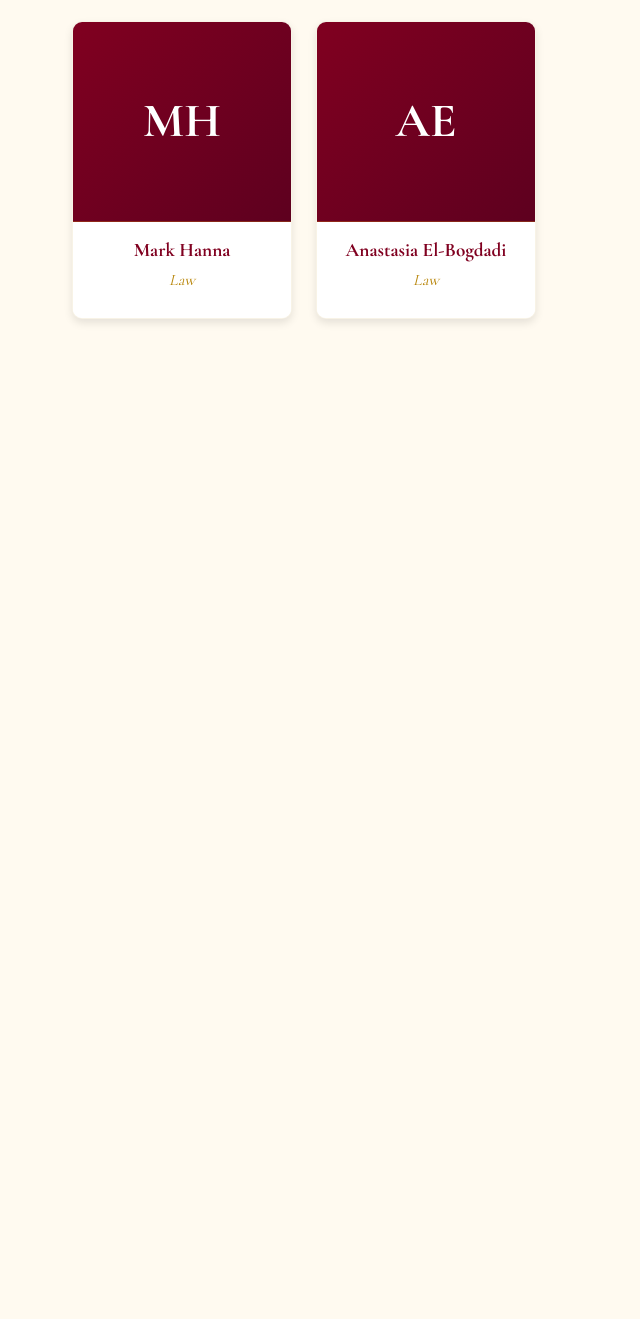
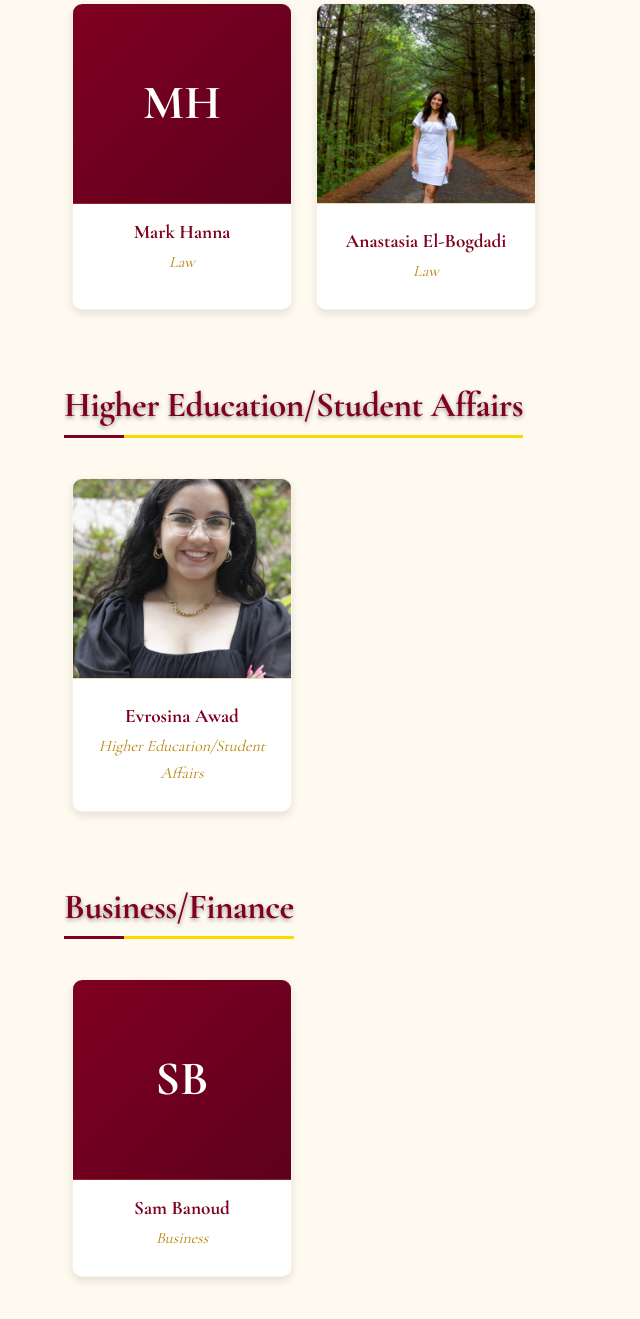
Before and after one commit to spsj-boston/spsj-advising.github.io, a plain HTML site: page index.html in a window 1280 px wide. Shown: the part 6039-7358 px from the top of the page, without its empty margins (0-640 px from the left). Before the commit the page ends 6432 px from the top, so only its background shows below. Drawn offline with nearby package versions, Linux system fonts and the light colour scheme.

Commit message:
Integrated real advisor data

```diff
--- a/advisors_data.json
+++ b/advisors_data.json
@@ -34,7 +34,7 @@
     "title": "Biology (PhD)",
     "category": "Biology/Academia",
     "image": "advisors/clara_fikry.jpeg",
-    "bio": "",
+    "bio": "Hi I’m Clara! I earned my B.S. in Health Studies from the University of Waterloo and went on to work in industry for a couple of years before starting my PhD. I am a microbiologist whose job is to admire nature. Studying the complexity of the tiniest microbes gave me an appreciation for the beauty of all living things.",
     "email": "clara.fikry@example.com",
     "phone": "555-123-4567",
     "twitter": "clarafikry"
@@ -43,7 +43,7 @@
     "name": "David Sidky",
     "title": "Dentistry",
     "category": "Dental",
-    "image": "",
+    "image": "advisors/david_sidky.jpeg",
     "bio": "Hi! My name is David, and I am an Associate Dentist at Navy Yard Dental in Charlestown. I graduated BU Dental in 2023.",
     "email": "david.sidky@example.com",
     "phone": "555-123-4567",
@@ -73,7 +73,7 @@
     "name": "James Sidholm",
     "title": "Biomedical Engineering",
     "category": "Biomedical Engineering",
-    "image": "",
+    "image": "advisors/james_sidholm.jpeg",
     "bio": "Hey there! My name is James Sidholm. I am a Team Lead Engineer at Siemens Healthineers. With a bachelor's degree in Biomedical Engineering from Wentworth Institute of Technology, I have a strong foundation in laboratory diagnostics and extensive hands-on experience. I am passionate about the field and excited to help in any way. My skills include working with various lab equipment, repairing electrical and gas-powered tools, and building computers.",
     "email": "james.sidholm@example.com",
     "phone": "555-123-4567",
@@ -94,7 +94,7 @@
     "title": "Pharmacy",
     "category": "Pharmacy",
     "image": "advisors/nicole_gendy.jpeg",
-    "bio": "",
+    "bio": "Hi! I am Nico Gendy",
     "email": "nicole.gendy@example.com",
     "phone": "555-123-4567",
     "twitter": "nicolegendy"
@@ -103,7 +103,7 @@
     "name": "Mena Felfil",
     "title": "Engineering/Electrical Engineering",
     "category": "Electrical Engineering",
-    "image": "",
+    "image": "advisors/mena_felfil.jpeg",
     "bio": "My name is Mena Filfil, and I am currently a student at MIT majoring in Electrical Engineering and Computer Science. I am interested in embedded systems (both hardware and firmware), graphics, efficient ML, circuit design (mixed-signal), and FPGAs. I look forward to helping anyone in their engineering/computer science journey.",
     "email": "mena.felfil@example.com",
     "phone": "555-123-4567",
@@ -124,7 +124,7 @@
     "title": "Occupational Therapy",
     "category": "Occupational Therapy",
     "image": "advisors/marina_ghobrial.jpeg",
-    "bio": "",
+    "bio": "Hi! I am Marina Ghobrial!",
     "email": "marina.ghobrial@example.com",
     "phone": "555-123-4567",
     "twitter": "marinaghobrial"
@@ -134,7 +134,7 @@
     "title": "Law",
     "category": "Law",
     "image": "",
-    "bio": "",
+    "bio": "Hi! I am Mark Hanna!",
     "email": "mark.hanna@example.com",
     "phone": "555-123-4567",
     "twitter": "markhanna"
@@ -154,7 +154,7 @@
     "title": "Dentistry",
     "category": "Dental",
     "image": "",
-    "bio": "",
+    "bio": "Hi! I am Mark Tadrosse!",
     "email": "mark.tadrosse@example.com",
     "phone": "555-123-4567",
     "twitter": "marktadrosse"
@@ -163,7 +163,7 @@
     "name": "Anastasia El-Bogdadi",
     "title": "Law",
     "category": "Law",
-    "image": "",
+    "image": "advisors/anastasia_elbogdadi.jpeg",
     "bio": "Hi everyone! My name is Anastasia El-Bogdadi! I am currently a student at Fletcher school of Law and Diplomacy at Tufts University. My current major is International Legal Studies. I would like to pursue a career in international law, specifically in international criminal law. I have hopes to attend law school after completing my master\u2019s! Looking forward to meet you all!",
     "email": "anastasia.el-bogdadi@example.com",
     "phone": "555-123-4567",
@@ -174,7 +174,7 @@
     "title": "Clinical Psychology",
     "category": "Clinical Psychology",
     "image": "",
-    "bio": "",
+    "bio": "Hi! I am Angelina Awad!",
     "email": "angelina.awad@example.com",
     "phone": "555-123-4567",
     "twitter": "angelinaawad"
@@ -182,7 +182,7 @@
   {
     "name": "Evrosina Awad",
     "title": "Higher Education/Student Affairs",
-    "category": "Computer Sciences and AI",
+    "category": "Higher Education/Student Affairs",
     "image": "advisors/evrosina_awad.jpeg",
     "bio": "My name is Evrosina I live in Boston and have lived in Massachusetts since I was a little kid. I\u00a0 graduate from Boston University majoring in political science and minoring in Arabic. During my time at BU I worked in the admissions department, the orientation department, in fundraising, and I worked very closely with the dean of students. I am going to graduate school at Boston College to get my masters in higher education with a concentration in student affairs. I have experience in student mentorship, diversity equity and inclusion, as well as college event planning!",
     "email": "evrosina.awad@example.com",
@@ -194,7 +194,7 @@
     "title": "Optometry",
     "category": "Other",
     "image": "",
-    "bio": "",
+    "bio": "Hi! I am Nebee Yohannes!",
     "email": "nebee.yohannes@example.com",
     "phone": "555-123-4567",
     "twitter": "nebeeyohannes"
@@ -204,7 +204,7 @@
     "title": "Optometry",
     "category": "Other",
     "image": "advisors/lorna_said.jpeg",
-    "bio": "",
+    "bio": "Hi! I am Lorna Said!",
     "email": "lorna.said@example.com",
     "phone": "555-123-4567",
     "twitter": "lornasaid"
@@ -238,5 +238,15 @@
     "email": "maria.megalaa@example.com",
     "phone": "555-123-4567",
     "twitter": "mariamegalaa"
+  },
+  {
+    "name": "Sam Banoud",
+    "title": "Business",
+    "category": "Business/Finance",
+    "image": "",
+    "bio": "Hi I am Sam Banoud!",
+    "email": "sam.banoud@example.com",
+    "phone": "555-123-4567",
+    "twitter": "sambanoud"
   }
 ]
--- a/index.html
+++ b/index.html
@@ -541,6 +541,7 @@
                 const categoryOrder = [
                     "Dental",
                     "Medical",
+                    "Optometry",
                     "Pharmacy",
                     "Architecture",
                     "Occupational Therapy",
@@ -552,7 +553,9 @@
                     "Computer Sciences and AI",
                     "Electrical Engineering",
                     "Law",
-                    "Higher Education/Student Affairs"
+                    "Higher Education/Student Affairs",
+                    "Business/Finance",
+                    "Writing"
                 ];
 
                 // Group advisors by category
```
Also changed, not shown: advisors/mena_felfil.jpeg (renamed from advisors/mina_filfil.jpeg), 2 other files.
